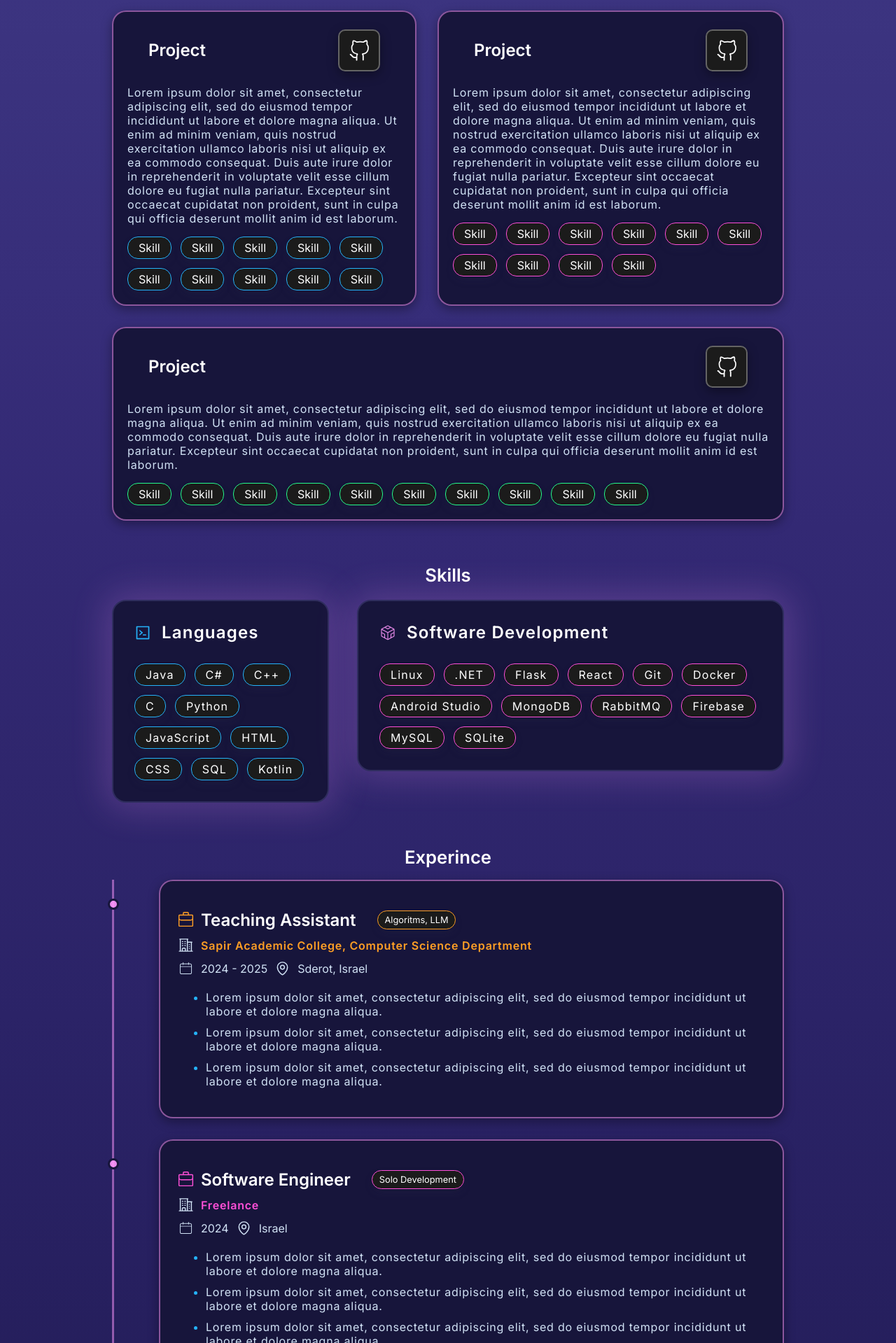
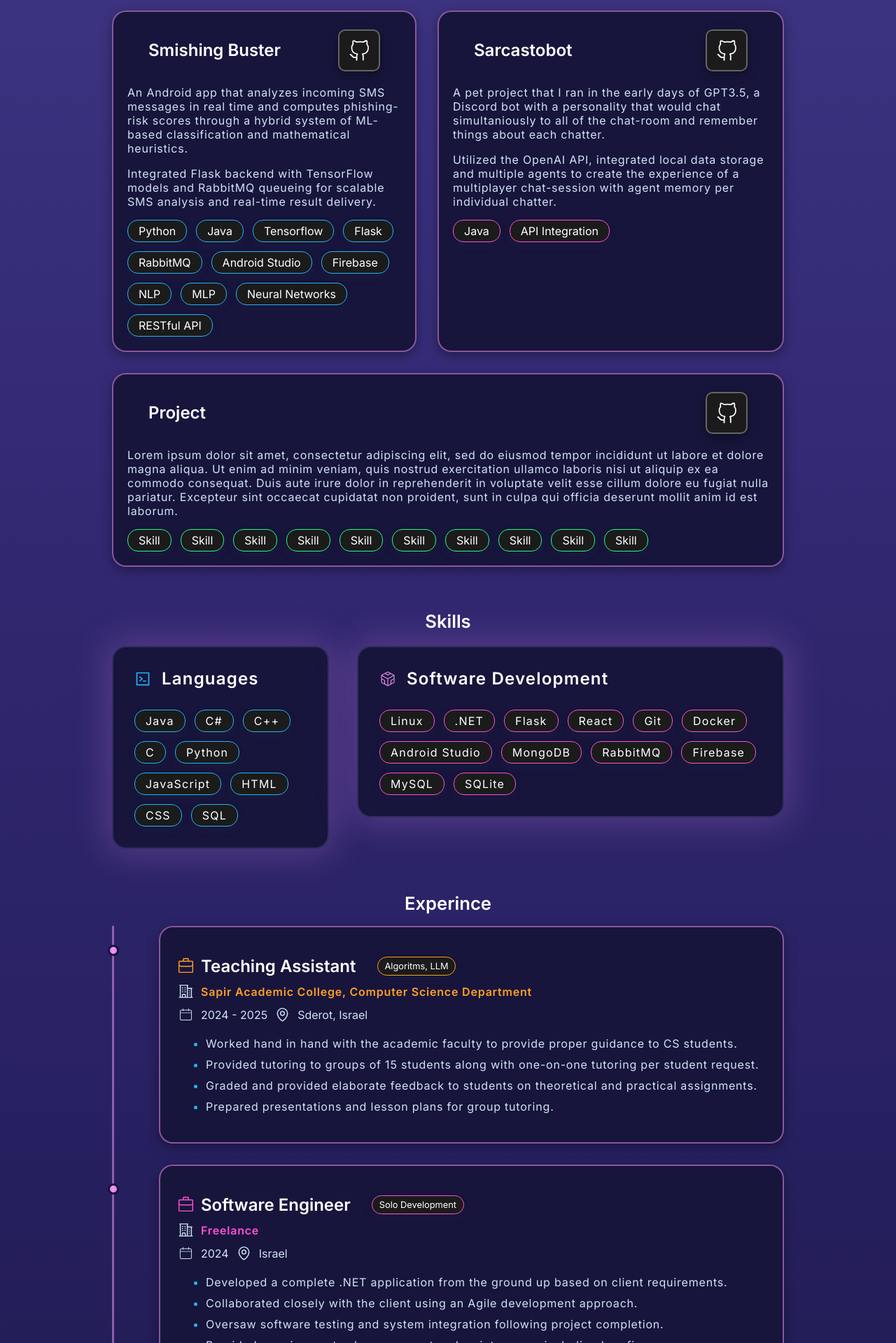
Before and after one commit to MirAdam999/rt_portfolio, a Next.js app: page / in a window 1280 px wide. Shown: the part 641-2560 px from the top of the page at 70% size. Built offline with nearby package versions, Linux system fonts and the light colour scheme.

Commit message:
v1.1 data drop

```diff
--- a/app/about&education/about&education.tsx
+++ b/app/about&education/about&education.tsx
@@ -9,7 +9,7 @@ export default function About_and_Education() {
                 <p className={mid_font.className} id='about-header'>About Me</p>
                 <p className={fine_font.className} id='about-txt'>
                     It all began in my teenage years with the discovery of Visual Basic - and from there, the spark never faded.
-                    After several years working in healthcare, I decided to return to my true passion: coding.
+                    After several years working in healthcare, I decided to return to my true passion: programming.
                     I’m a lifelong learner who thrives in agile environments and enjoys exploring both modern technologies and the classics.
                     Feel free to check out some of my work below 👇
                 </p>
@@ -17,7 +17,7 @@ export default function About_and_Education() {
             <div className='education'>
                 <div className='education-inner'>
                     <p className={mid_font.className} id='education-header'>Education</p>
-                    <p className={mid_font.className} id='bcs'>BCs 🎓<br />
+                    <p className={mid_font.className} id='bcs'>BSc. 🎓<br />
                         Computer Science</p>
                     <p className={fine_font.className} id='sapir'>Sapir Academic College</p>
                     <p className={fine_font.className} id='sderot'>Sderot, Israel</p>
--- a/app/contact/contact.css
+++ b/app/contact/contact.css
@@ -50,6 +50,7 @@
     letter-spacing: 0.8px;
     font-size: clamp(1rem, 0.8vw, 1.2rem);
     cursor: pointer;
+    text-decoration: none;
 }
 
 .conn:hover {
--- a/app/projects/projects.tsx
+++ b/app/projects/projects.tsx
@@ -1,6 +1,7 @@
 import './projects.css'
 import { fine_font, mid_font } from '../fonts'
 import { VscGithubAlt } from "react-icons/vsc";
+import Link from 'next/link';
 
 export default function Projects() {
 
@@ -10,52 +11,60 @@ export default function Projects() {
             <div className='projects-inner'>
                 <div className='project' id='proj-1'>
                     <div className='proj-top'>
-                        <h2 className={`${mid_font.className} project-header`} id='proj-1-head'>Project</h2>
-                        <button><VscGithubAlt /></button>
+                        <h2 className={`${mid_font.className} project-header`} id='proj-1-head'>
+                            Smishing Buster
+                        </h2>
+                        <Link href="https://github.com/artiomAdam/SmishingBuster" target="_blank" rel="noopener noreferrer"><button><VscGithubAlt /></button></Link>
                     </div>
                     <p className={`${fine_font.className} project-txt`} id='proj-1-txt'>
-                        Lorem ipsum dolor sit amet, consectetur adipiscing elit, sed do eiusmod tempor incididunt ut labore et dolore magna aliqua. Ut enim ad minim veniam, quis nostrud exercitation ullamco laboris nisi ut aliquip ex ea commodo consequat. Duis aute irure dolor in reprehenderit in voluptate velit esse cillum dolore eu fugiat nulla pariatur. Excepteur sint occaecat cupidatat non proident, sunt in culpa qui officia deserunt mollit anim id est laborum.
+                        An Android app that analyzes incoming SMS messages in real time
+                        and computes phishing-risk scores through a hybrid system of ML-based classification
+                        and mathematical heuristics.
+                    </p>
+                    <p className={`${fine_font.className} project-txt`} id='proj-1-txt'>
+                        Integrated Flask backend with TensorFlow models and RabbitMQ queueing for
+                        scalable SMS analysis and real-time result delivery.
                     </p>
                     <div className='proj-skills'>
-                        <div className={`${fine_font.className} skill`}>Skill</div>
-                        <div className={`${fine_font.className} skill`}>Skill</div>
-                        <div className={`${fine_font.className} skill`}>Skill</div>
-                        <div className={`${fine_font.className} skill`}>Skill</div>
-                        <div className={`${fine_font.className} skill`}>Skill</div>
-                        <div className={`${fine_font.className} skill`}>Skill</div>
-                        <div className={`${fine_font.className} skill`}>Skill</div>
-                        <div className={`${fine_font.className} skill`}>Skill</div>
-                        <div className={`${fine_font.className} skill`}>Skill</div>
-                        <div className={`${fine_font.className} skill`}>Skill</div>
+                        <div className={`${fine_font.className} skill`}>Python</div>
+                        <div className={`${fine_font.className} skill`}>Java</div>
+                        <div className={`${fine_font.className} skill`}>Tensorflow</div>
+                        <div className={`${fine_font.className} skill`}>Flask</div>
+                        <div className={`${fine_font.className} skill`}>RabbitMQ</div>
+                        <div className={`${fine_font.className} skill`}>Android Studio</div>
+                        <div className={`${fine_font.className} skill`}>Firebase</div>
+                        <div className={`${fine_font.className} skill`}>NLP</div>
+                        <div className={`${fine_font.className} skill`}>MLP</div>
+                        <div className={`${fine_font.className} skill`}>Neural Networks</div>
+                        <div className={`${fine_font.className} skill`}>RESTful API</div>
                     </div>
                 </div>
 
                 <div className='project' id='proj-2'>
                     <div className='proj-top'>
-                        <h2 className={`${mid_font.className} project-header`} id='proj-2-head'>Project</h2>
-                        <button><VscGithubAlt /></button>
+                        <h2 className={`${mid_font.className} project-header`} id='proj-2-head'>
+                            Sarcastobot
+                        </h2>
+                        <Link href="https://github.com/artiomAdam/gpt-Discord-Sarcastobot" target="_blank" rel="noopener noreferrer"><button><VscGithubAlt /></button></Link>
                     </div>
                     <p className={`${fine_font.className} project-txt`} id='proj-2-txt'>
-                        Lorem ipsum dolor sit amet, consectetur adipiscing elit, sed do eiusmod tempor incididunt ut labore et dolore magna aliqua. Ut enim ad minim veniam, quis nostrud exercitation ullamco laboris nisi ut aliquip ex ea commodo consequat. Duis aute irure dolor in reprehenderit in voluptate velit esse cillum dolore eu fugiat nulla pariatur. Excepteur sint occaecat cupidatat non proident, sunt in culpa qui officia deserunt mollit anim id est laborum.
+                        A pet project that I ran in the early days of GPT3.5, a Discord bot with a personality
+                        that would chat simultaniously to all of the chat-room and remember things about each chatter.
+                    </p>
+                    <p className={`${fine_font.className} project-txt`} id='proj-2-txt'>
+                        Utilized the OpenAI API, integrated local data storage and multiple agents to create the experience
+                        of a multiplayer chat-session with agent memory per individual chatter.
                     </p>
                     <div className='proj-skills'>
-                        <div className={`${fine_font.className} skill`}>Skill</div>
-                        <div className={`${fine_font.className} skill`}>Skill</div>
-                        <div className={`${fine_font.className} skill`}>Skill</div>
-                        <div className={`${fine_font.className} skill`}>Skill</div>
-                        <div className={`${fine_font.className} skill`}>Skill</div>
-                        <div className={`${fine_font.className} skill`}>Skill</div>
-                        <div className={`${fine_font.className} skill`}>Skill</div>
-                        <div className={`${fine_font.className} skill`}>Skill</div>
-                        <div className={`${fine_font.className} skill`}>Skill</div>
-                        <div className={`${fine_font.className} skill`}>Skill</div>
+                        <div className={`${fine_font.className} skill`}>Java</div>
+                        <div className={`${fine_font.className} skill`}>API Integration</div>
                     </div>
                 </div>
 
                 <div className='project' id='proj-3'>
                     <div className='proj-top'>
                         <h2 className={`${mid_font.className} project-header`} id='proj-3-head'>Project</h2>
-                        <button><VscGithubAlt /></button>
+                        <Link href="https://github.com/artiomAdam" target="_blank" rel="noopener noreferrer"><button><VscGithubAlt /></button></Link>
                     </div>
                     <p className={`${fine_font.className} project-txt`} id='proj-3-txt'>
                         Lorem ipsum dolor sit amet, consectetur adipiscing elit, sed do eiusmod tempor incididunt ut labore et dolore magna aliqua. Ut enim ad minim veniam, quis nostrud exercitation ullamco laboris nisi ut aliquip ex ea commodo consequat. Duis aute irure dolor in reprehenderit in voluptate velit esse cillum dolore eu fugiat nulla pariatur. Excepteur sint occaecat cupidatat non proident, sunt in culpa qui officia deserunt mollit anim id est laborum.
--- a/app/skills/skills.tsx
+++ b/app/skills/skills.tsx
@@ -21,7 +21,6 @@ export default function Skills() {
                         <div className={`${fine_font.className} skill`} id='language'>HTML</div>
                         <div className={`${fine_font.className} skill`} id='language'>CSS</div>
                         <div className={`${fine_font.className} skill`} id='language'>SQL</div>
-                        <div className={`${fine_font.className} skill`} id='language'>Kotlin</div>
                     </div>
                 </div>
                 <div className='skills-section-r'>
--- a/app/work/work.tsx
+++ b/app/work/work.tsx
@@ -28,9 +28,10 @@ export default function Work() {
                         <p className={`${fine_font.className} place`}>Sderot, Israel</p>
                     </div>
                     <ul className={`${fine_font.className} bulletpoints`}>
-                        <li> Lorem ipsum dolor sit amet, consectetur adipiscing elit, sed do eiusmod tempor incididunt ut labore et dolore magna aliqua. </li>
-                        <li> Lorem ipsum dolor sit amet, consectetur adipiscing elit, sed do eiusmod tempor incididunt ut labore et dolore magna aliqua. </li>
-                        <li> Lorem ipsum dolor sit amet, consectetur adipiscing elit, sed do eiusmod tempor incididunt ut labore et dolore magna aliqua. </li>
+                        <li> Worked hand in hand with the academic faculty to provide proper guidance to CS students. </li>
+                        <li> Provided tutoring to groups of 15 students along with one-on-one tutoring per student request. </li>
+                        <li> Graded and provided elaborate feedback to students on theoretical and practical assignments. </li>
+                        <li> Prepared presentations and lesson plans for group tutoring. </li>
                     </ul>
                 </div>
                 <div className='job'>
@@ -50,9 +51,10 @@ export default function Work() {
                         <p className={`${fine_font.className} place`}>Israel</p>
                     </div>
                     <ul className={`${fine_font.className} bulletpoints`}>
-                        <li> Lorem ipsum dolor sit amet, consectetur adipiscing elit, sed do eiusmod tempor incididunt ut labore et dolore magna aliqua. </li>
-                        <li> Lorem ipsum dolor sit amet, consectetur adipiscing elit, sed do eiusmod tempor incididunt ut labore et dolore magna aliqua. </li>
-                        <li> Lorem ipsum dolor sit amet, consectetur adipiscing elit, sed do eiusmod tempor incididunt ut labore et dolore magna aliqua. </li>
+                        <li> Developed a complete .NET application from the ground up based on client requirements. </li>
+                        <li> Collaborated closely with the client using an Agile development approach. </li>
+                        <li> Oversaw software testing and system integration following project completion. </li>
+                        <li> Provided ongoing post-release support and maintenance, including bug fixes. </li>
                     </ul>
                 </div>
                 <div className='job'>
@@ -63,40 +65,20 @@ export default function Work() {
                     </div>
                     <div className='workplace' >
                         <HiOutlineBuildingOffice2 size={23} color="#D1E2F5" />
-                        <p className={`${mid_font.className} work-name`} id='terem'>Terem Urgent Care</p>
+                        <p className={`${mid_font.className} work-name`} id='terem'>Terem Urgent Care | Magen David Adom</p>
                     </div>
                     <div className='date-place'>
                         <CiCalendar size={23} />
-                        <p className={`${fine_font.className} date`}>2020 - 2024</p>
+                        <p className={`${fine_font.className} date`}>2017 - 2024</p>
                         <HiOutlineMapPin size={23} />
-                        <p className={`${fine_font.className} place`}>Sderot, Israel</p>
+                        <p className={`${fine_font.className} place`}>Sderot, Israel | Bat Yam, Israel </p>
                     </div>
                     <ul className={`${fine_font.className} bulletpoints`}>
-                        <li> Lorem ipsum dolor sit amet, consectetur adipiscing elit, sed do eiusmod tempor incididunt ut labore et dolore magna aliqua. </li>
-                        <li> Lorem ipsum dolor sit amet, consectetur adipiscing elit, sed do eiusmod tempor incididunt ut labore et dolore magna aliqua. </li>
-                        <li> Lorem ipsum dolor sit amet, consectetur adipiscing elit, sed do eiusmod tempor incididunt ut labore et dolore magna aliqua. </li>
-                    </ul>
-                </div>
-                <div className='job'>
-                    <div className='job-top'>
-                        <GoBriefcase size={23} color="#25FA8C" />
-                        <h2 className={`${mid_font.className} job-title`}>Paramedic</h2>
-                        <div className={`${fine_font.className} feature`} id='mda-feature'>Team Leadership</div>
-                    </div>
-                    <div className='workplace' >
-                        <HiOutlineBuildingOffice2 size={23} color="#D1E2F5" />
-                        <p className={`${mid_font.className} work-name`} id='mda'>Magen David Adom</p>
-                    </div>
-                    <div className='date-place'>
-                        <CiCalendar size={23} />
-                        <p className={`${fine_font.className} date`}>2017 - 2020</p>
-                        <HiOutlineMapPin size={23} />
-                        <p className={`${fine_font.className} place`}>Bat Yam, Israel</p>
-                    </div>
-                    <ul className={`${fine_font.className} bulletpoints`}>
-                        <li> Lorem ipsum dolor sit amet, consectetur adipiscing elit, sed do eiusmod tempor incididunt ut labore et dolore magna aliqua. </li>
-                        <li> Lorem ipsum dolor sit amet, consectetur adipiscing elit, sed do eiusmod tempor incididunt ut labore et dolore magna aliqua. </li>
-                        <li> Lorem ipsum dolor sit amet, consectetur adipiscing elit, sed do eiusmod tempor incididunt ut labore et dolore magna aliqua. </li>
+                        <li> Delivered emergency pre-hospital medical care and life support as a licensed paramedic in both ambulance and clinical settings. </li>
+                        <li> Assessed, stabilized, and transported patients while maintaining composure and precision in high-pressure, time-critical situations. </li>
+                        <li> Collaborated effectively with multidisciplinary teams, including physicians, nurses, and first responders, to ensure seamless continuity of care. </li>
+                        <li> Operated advanced medical and monitoring equipment, adhering to strict clinical and safety protocols. </li>
+                        <li> Demonstrated leadership, rapid decision-making, and clear communication in complex, unpredictable emergencies.</li>
                     </ul>
                 </div>
             </div>
```
Also changed, not shown: app/contact/contact.tsx (+10 -3 lines).
